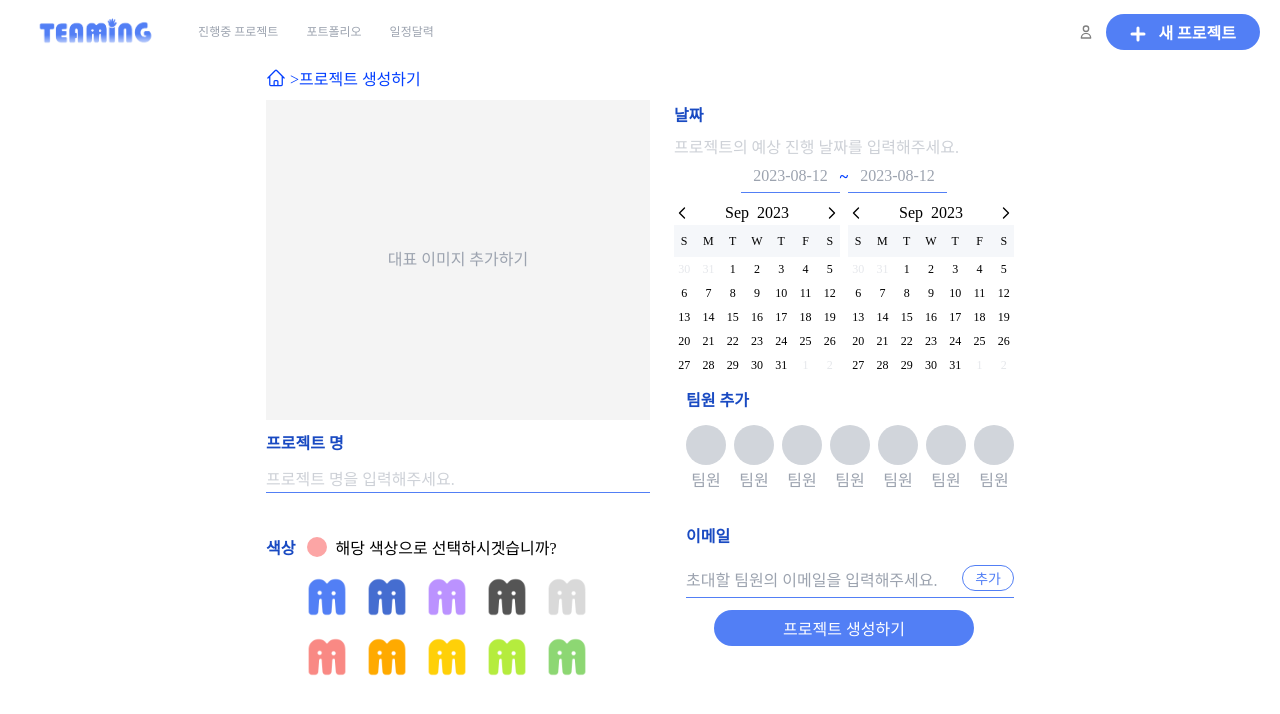
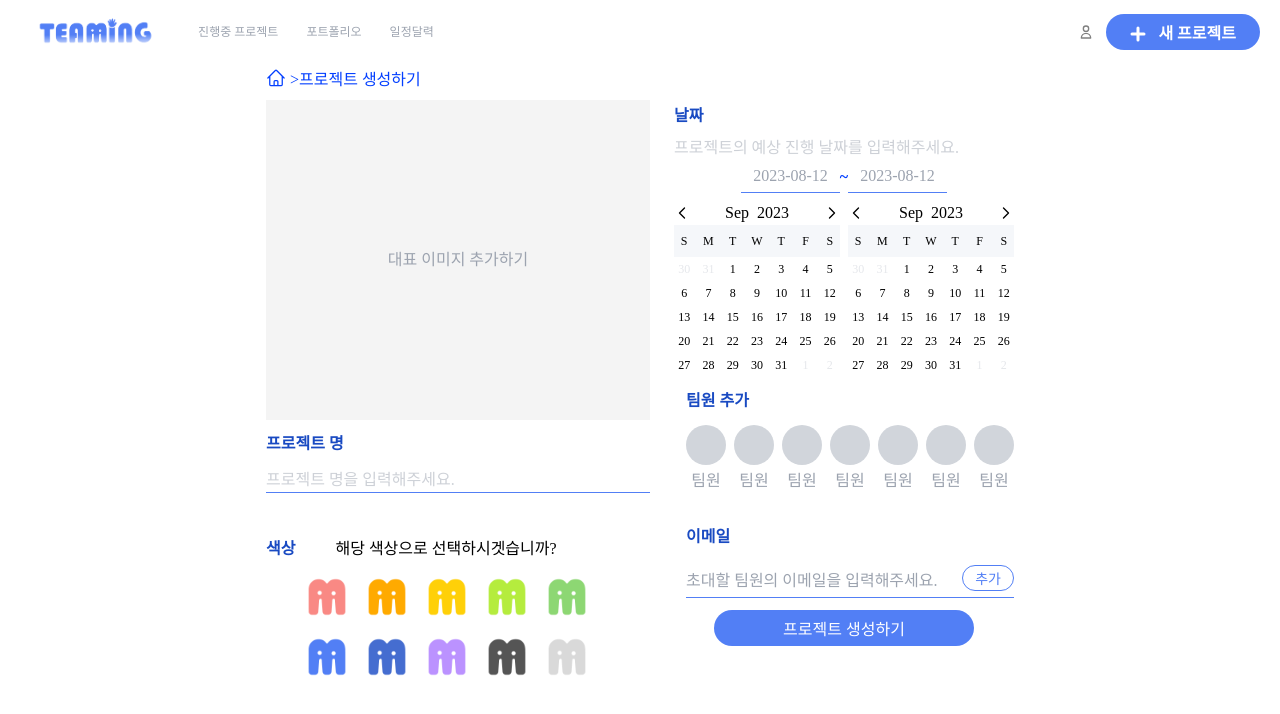
Before and after one commit to UmcTeaming/FrontEnd_WEB, a React (Create React App) app in the folder teaming/: page /newProject in a window 1280 px wide. Shown: the top 714 px of the page. Built offline with nearby package versions, Linux system fonts and the light colour scheme; a web font is replaced by a local one.

Commit message:
Fix 컬러코드

```diff
--- a/teaming/src/pages/NewProject.js
+++ b/teaming/src/pages/NewProject.js
@@ -1,4 +1,4 @@
-import React, { useState } from "react";
+import React, { useEffect, useState } from "react";
 import { useForm } from "react-hook-form";
 import tw from "tailwind-styled-components";
 import moment from "moment";
@@ -23,6 +23,19 @@ const months = [
   "Dec",
 ];
 
+const colorCode = [
+  "F98984",
+  "FFD008",
+  "FFAA00",
+  "B5EC3E",
+  "8DD773",
+  "527FF5",
+  "456DD0",
+  "BB92FF",
+  "555555",
+  "D9D9D9",
+];
+
 const NewProject = () => {
   const [previewImg, setPreviewImg] = useState();
   const [emails, setEmails] = useState();
@@ -31,6 +44,8 @@ const NewProject = () => {
   const [date2, setDate2] = useState(moment());
   const [selectedDay1, setSelectedDay1] = useState(date1.clone());
   const [selectedDay2, setSelectedDay2] = useState(date2.clone());
+
+  const [logoNum, setLogoNum] = useState(0);
 
   const {
     register,
@@ -175,8 +190,15 @@ const NewProject = () => {
     };
     reader.readAsDataURL(file);
   };
+
+  const onClickLogo = (i) => {
+    setLogoNum(i);
+  };
   const onClickAppend = () => {};
 
+  useEffect(() => {
+    console.log(colorCode[logoNum]);
+  }, [logoNum]);
   return (
     <div className="flex justify-center items-center">
       <form className="flex space-x-6">
@@ -229,13 +251,19 @@ const NewProject = () => {
               <Span className="pt-1">색상</Span>
               <div className="space-y-4">
                 <div className="flex items-center space-x-2">
-                  <div className="h-5 w-5 rounded-full bg-red-300"></div>
+                  <div
+                    className={cls(
+                      "h-5 w-5 rounded-full ",
+                      `bg-[#${colorCode[logoNum]}]`
+                    )}
+                  ></div>
                   <span className="pt-1">해당 색상으로 선택하시겟습니까?</span>
                 </div>
                 <div className="grid grid-cols-5 gap-5 ">
-                  {[0, 1, 2, 3, 4, 5, 6, 7, 8, 9].map((n) => (
+                  {[5, 6, 7, 8, 9, 0, 1, 2, 3, 4].map((n, i) => (
                     <img
                       className="h-10 cursor-pointer"
+                      onClick={() => onClickLogo(i)}
                       src={`/img/newProjectColor/Teaming_color_${String(
                         n
                       )}.png`}
```
Also changed, not shown: 1 other file (tests, documents, lock files or other folders).
